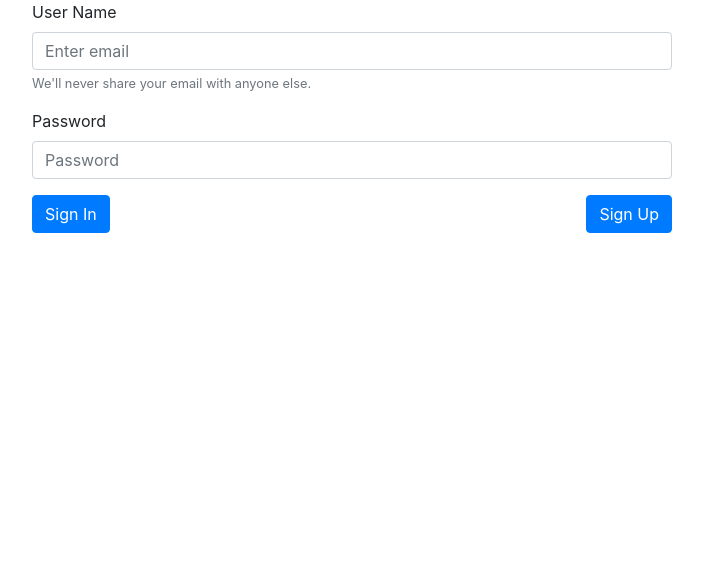
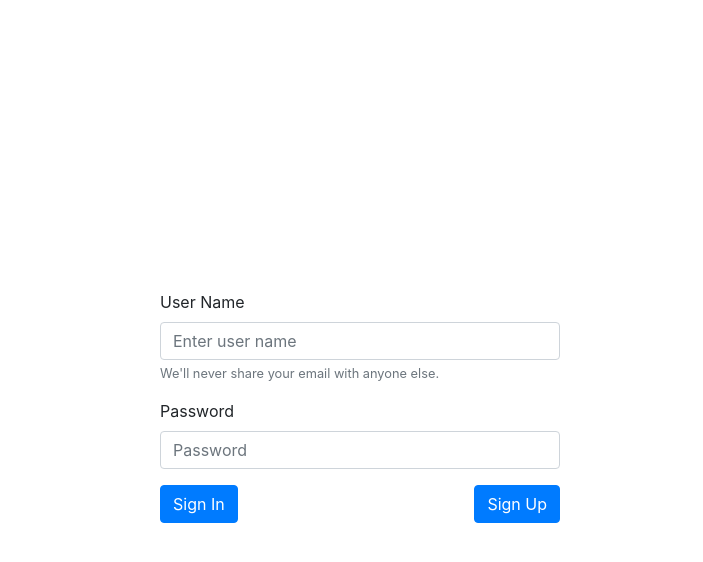
Before and after one commit to cuilantao/React-Django, a React (Create React App) app in the folder frontend/twitter-frontend/: page / in a window 1280 px wide. Shown: the top 562 px of the page, without its empty margins (288-991 px from the left). Built offline with nearby package versions, Linux system fonts and the light colour scheme.

Commit message:
set cookies

```diff
--- a/frontend/twitter-frontend/src/App.css
+++ b/frontend/twitter-frontend/src/App.css
@@ -36,13 +36,3 @@
     transform: rotate(360deg);
   }
 }
-
-#login-form {
-  width: 400px;
-  height: 350px;
-  left:35%;
-  padding-top: 50px;
-  top: 30%;
-  padding-bottom: 50px;
-  position: absolute;
-}
--- a/frontend/twitter-frontend/src/Mainpage.js
+++ b/frontend/twitter-frontend/src/Mainpage.js
@@ -9,8 +9,14 @@ import Nav from 'react-bootstrap/Nav';
 class Mainpage extends React.Component {
     constructor(props){
         super(props)
-        this.state = { usename: 'Tony' };
+        console.log(this.props.cookies.cookies)
+        this.state = { use_name: "" };
     }
+
+    componentWillMount() {
+        console.log(this.props.cookies.cookies.cur_user)
+        this.setState({user_name: this.props.cookies.cookies.cur_user})
+      }
 
     render(){
         return(
@@ -41,7 +47,7 @@ class Mainpage extends React.Component {
                         <Card style={{ width: '18rem' }}>
                             <Card.Img variant="top" src="..." />
                             <Card.Body>
-                                <Card.Title>Tony @cuilantao</Card.Title>
+                                <Card.Title>{this.state.user_name}</Card.Title>
                                 <Card.Text>
                                 Ecopia Full Stack Intern
                                 </Card.Text>
@@ -60,7 +66,7 @@ class Mainpage extends React.Component {
                                 </div>
 
                                 <div className="tweetContent">
-                                    <h3>Tony <span className="grey">@UofT</span></h3>
+                                    <h3>{this.state.user_name} <span className="grey">@UofT</span></h3>
                                     <p>
                                         Another great day at UofT! <span className="hashtag">#UofT #GreatDay</span>
                                     </p>
@@ -71,7 +77,7 @@ class Mainpage extends React.Component {
                                 </div>
 
                                 <div className="tweetContent">
-                                    <h3>Tony <span className="grey">@UofT</span></h3>
+                                    <h3>{this.state.user_name} <span className="grey">@UofT</span></h3>
                                     <p>
                                         Check out some books at <span className="hashtag">#robarts</span>
                                     </p>
--- a/frontend/twitter-frontend/src/Signinpage.css
+++ b/frontend/twitter-frontend/src/Signinpage.css
@@ -1,6 +1,11 @@
 #loginpanel{
-    width: 50%;
-    margin: 0 auto;
+    width: 400px;
+    height: 350px;
+    left:35%;
+    padding-top: 50px;
+    top: 30%;
+    padding-bottom: 50px;
+    position: absolute;
 }
 
 #signup_button{
--- a/frontend/twitter-frontend/src/Signinpage.js
+++ b/frontend/twitter-frontend/src/Signinpage.js
@@ -34,7 +34,7 @@ class SignInPage extends React.Component {
                         expires: 0
                     });
                     console.log(this.props.cookies)
-
+                    this.getRedirected()
                 }
             }
         ).catch(
@@ -42,6 +42,10 @@ class SignInPage extends React.Component {
                 console.log(error)
             }
         )
+    }
+
+    getRedirected = () => {
+        window.location.href = './mainpage'
     }
 
     createuser = () => {
@@ -63,7 +67,7 @@ class SignInPage extends React.Component {
                 <Form>
                     <Form.Group controlId="formBasicEmail">
                         <Form.Label>User Name</Form.Label>
-                        <Form.Control type="email" placeholder="Enter email" ref = {this.user_name}/>
+                        <Form.Control type="email" placeholder="Enter user name" ref = {this.user_name}/>
                         <Form.Text className="text-muted">
                         We'll never share your email with anyone else.
                         </Form.Text>
```
